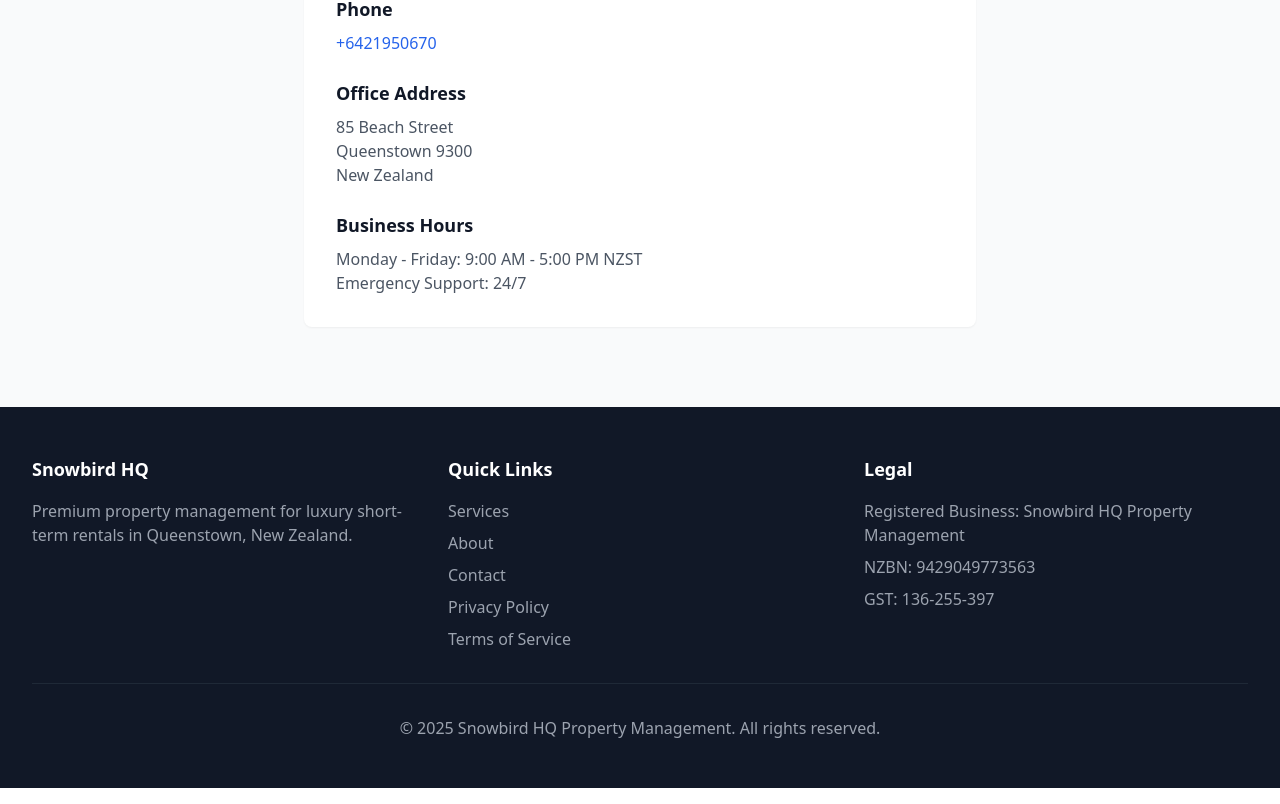
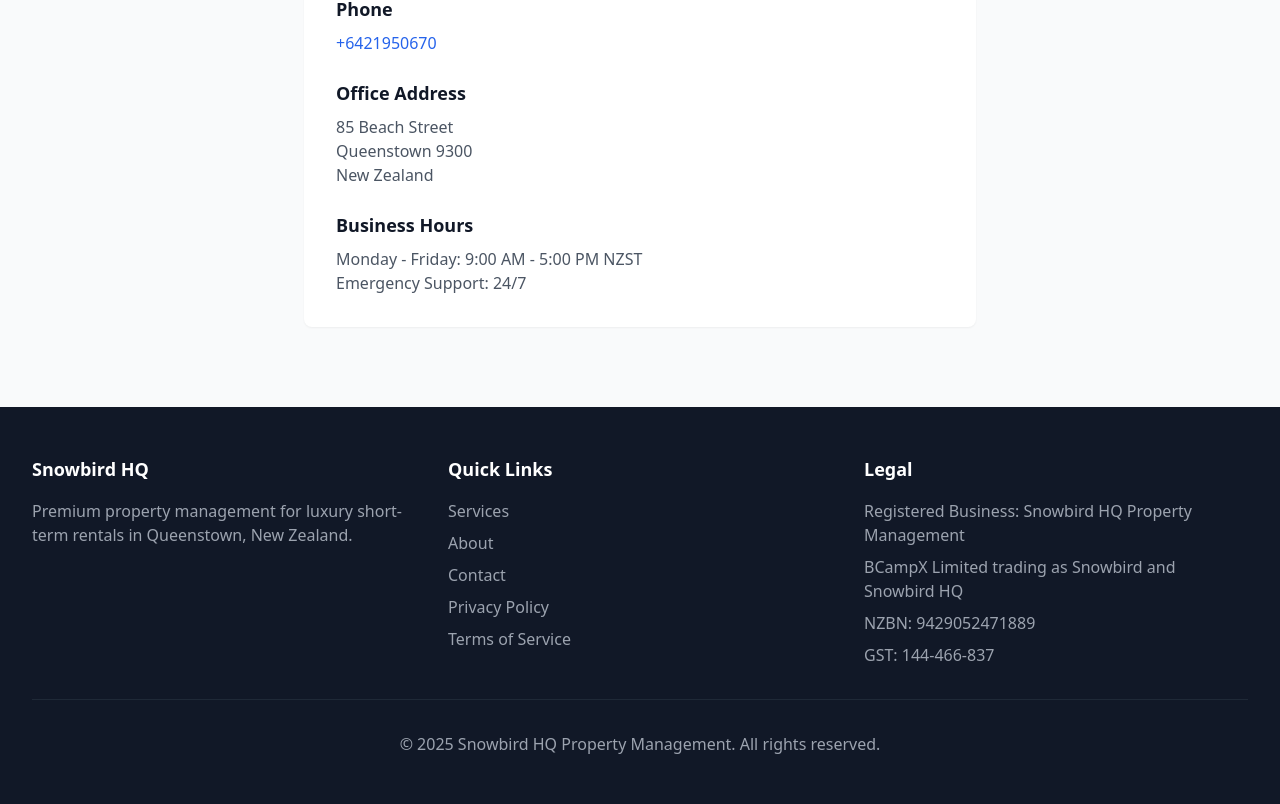
Before and after one commit to andrewlaery/snowbirdhq-website, a Next.js app: page / in a window 1280 px wide. Shown: the part 2146-2950 px from the top of the page. Built offline with nearby package versions, Linux system fonts and the light colour scheme.

Commit message:
Update business registration details
- Update NZBN from 9429049773563 to 9429052471889
- Update GST from 136-255-397 to 144-466-837
- Add reference to BCampX Limited trading as Snowbird and Snowbird HQ
- Applied changes to all pages (home, privacy policy, terms of service)

```diff
--- a/src/app/page.tsx
+++ b/src/app/page.tsx
@@ -284,8 +284,11 @@ export default function Home() {
                 <li className='text-gray-400'>
                   Registered Business: Snowbird HQ Property Management
                 </li>
-                <li className='text-gray-400'>NZBN: 9429049773563</li>
-                <li className='text-gray-400'>GST: 136-255-397</li>
+                <li className='text-gray-400'>
+                  BCampX Limited trading as Snowbird and Snowbird HQ
+                </li>
+                <li className='text-gray-400'>NZBN: 9429052471889</li>
+                <li className='text-gray-400'>GST: 144-466-837</li>
               </ul>
             </div>
           </div>
--- a/src/app/privacy-policy/page.tsx
+++ b/src/app/privacy-policy/page.tsx
@@ -239,6 +239,9 @@ export default function PrivacyPolicy() {
             <p className='text-gray-700 font-semibold'>
               Snowbird HQ Property Management
             </p>
+            <p className='text-gray-600 text-sm'>
+              BCampX Limited trading as Snowbird and Snowbird HQ
+            </p>
             <p className='text-gray-600'>Email: hello@snowbirdhq.com</p>
             <p className='text-gray-600'>Phone: +6421950670</p>
             <p className='text-gray-600'>
--- a/src/app/terms/page.tsx
+++ b/src/app/terms/page.tsx
@@ -62,7 +62,7 @@ export default function TermsOfService() {
             These Terms of Service ("Terms") govern your use of the services
             provided by Snowbird HQ Property Management ("Snowbird HQ,"
             "we," "our," or "us"), a company registered in New Zealand (NZBN:
-            9429049773563). By engaging our services, you agree to be bound by
+            9429052471889). By engaging our services, you agree to be bound by
             these Terms.
           </p>
 
@@ -305,13 +305,16 @@ export default function TermsOfService() {
             <p className='text-gray-700 font-semibold'>
               Snowbird HQ Property Management
             </p>
+            <p className='text-gray-600 text-sm'>
+              BCampX Limited trading as Snowbird and Snowbird HQ
+            </p>
             <p className='text-gray-600'>Email: hello@snowbirdhq.com</p>
             <p className='text-gray-600'>Phone: +6421950670</p>
             <p className='text-gray-600'>
               Address: 85 Beach Street, Queenstown 9300, New Zealand
             </p>
-            <p className='text-gray-600'>NZBN: 9429049773563</p>
-            <p className='text-gray-600'>GST: 136-255-397</p>
+            <p className='text-gray-600'>NZBN: 9429052471889</p>
+            <p className='text-gray-600'>GST: 144-466-837</p>
           </div>
 
           <p className='text-gray-600 italic mt-8'>
```
